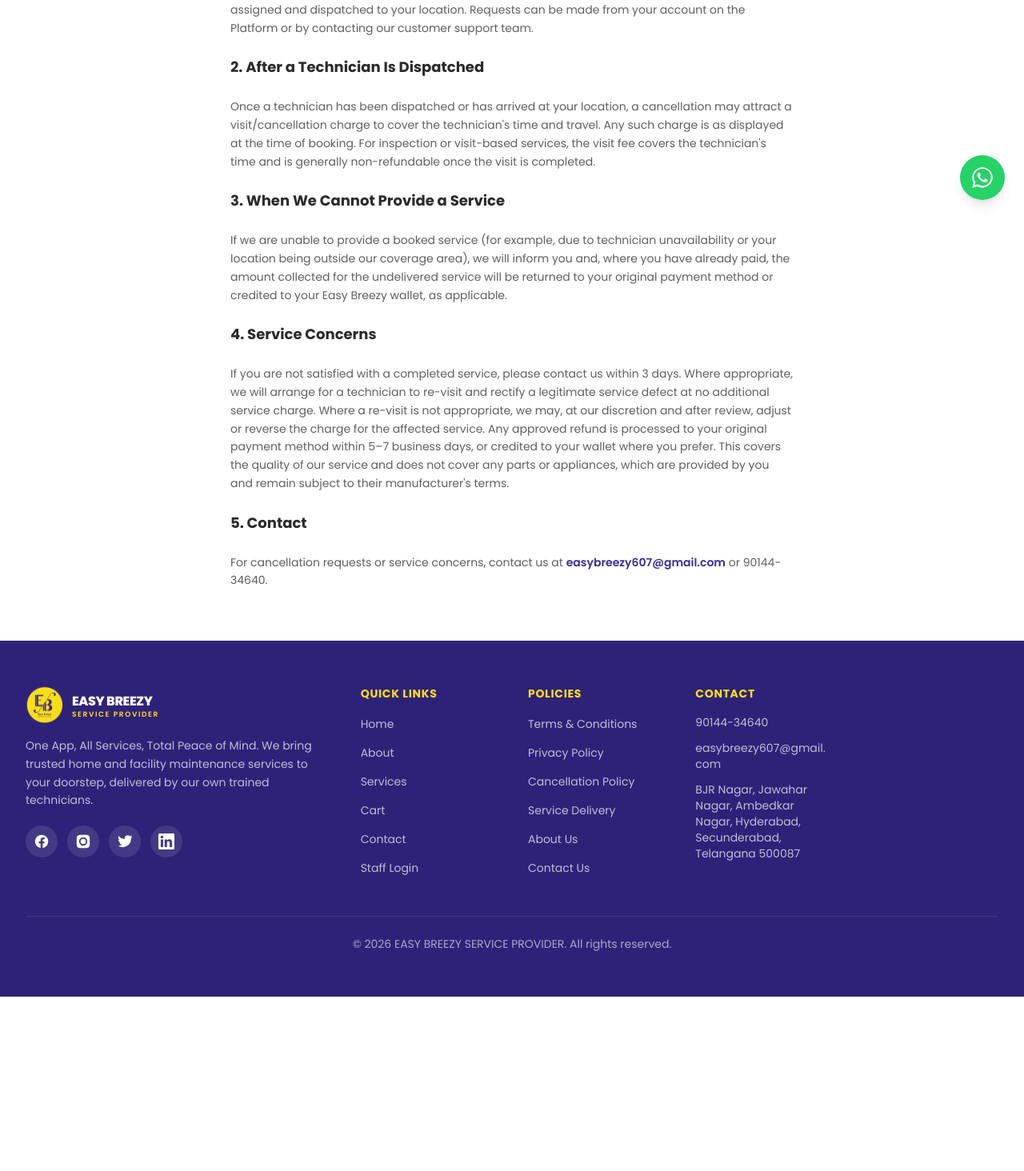
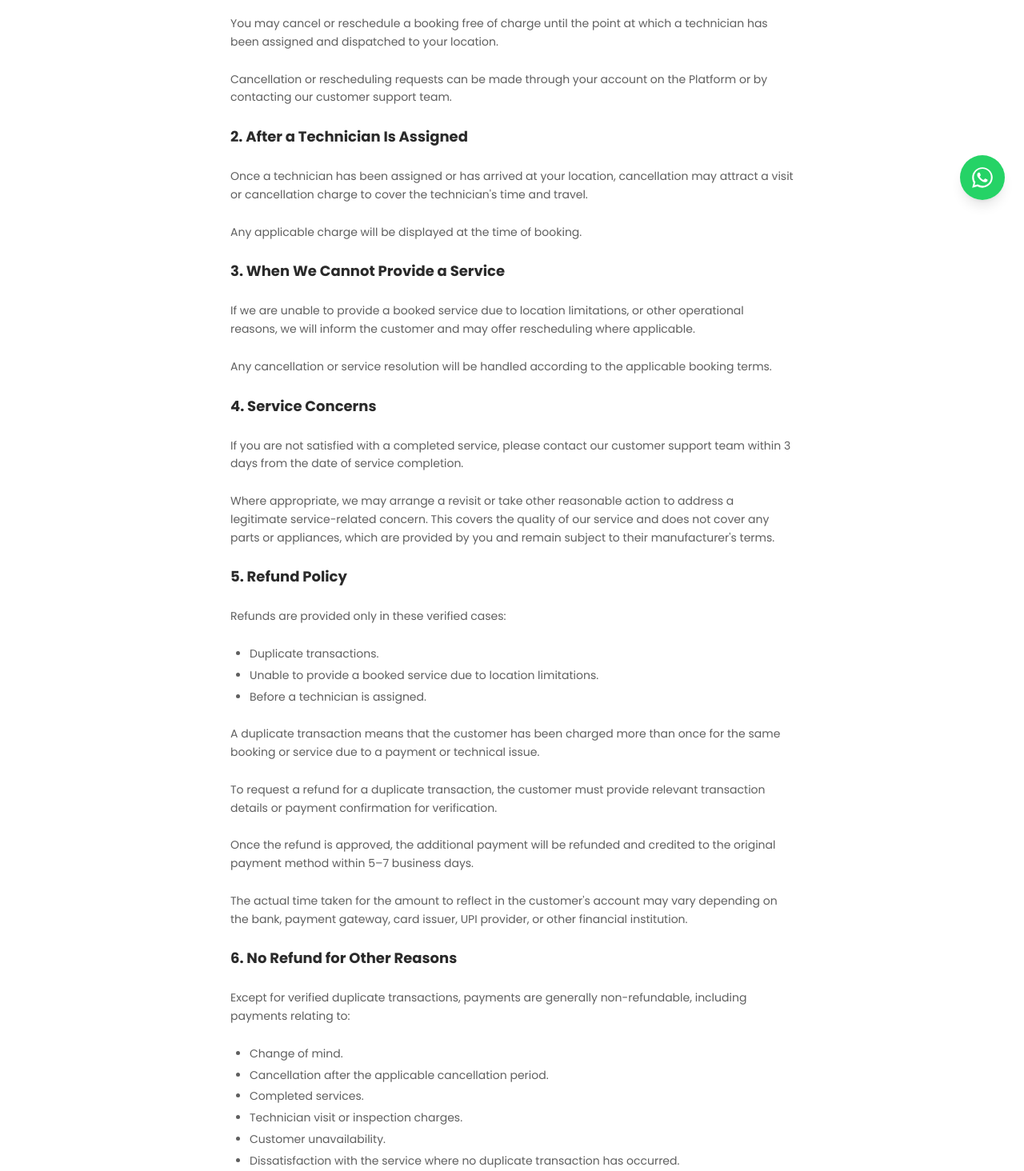
Before and after one commit to ccpixel2print-lgtm/easybreezy, a Next.js app: page /cancellation-refund in a window 1280 px wide. Shown: the part 526-1990 px from the top of the page at 80% size. Before the commit the page ends 1772 px from the top, so only its background shows below. Built offline with nearby package versions, Linux system fonts and the light colour scheme; no server answers.

Commit message:
Fix: cancellation and refund replaced with pg given content

```diff
--- a/src/app/cancellation-refund/page.tsx
+++ b/src/app/cancellation-refund/page.tsx
@@ -2,66 +2,116 @@ import type { Metadata } from 'next';
 import PolicyLayout from '@/components/PolicyLayout';
 
 export const metadata: Metadata = {
-  title: 'Cancellation Policy | Easy Breezy Service Provider',
+  title: 'Cancellation, Rescheduling & Refund Policy | Easy Breezy Service Provider',
   description:
-    'How to cancel or reschedule a service booking with Easy Breezy Service Provider, and how service-related concerns are handled.',
+    'How to cancel or reschedule a service booking with Easy Breezy Service Provider, how service-related concerns are handled, and our refund policy.',
 };
 
 export default function CancellationRefundPage() {
   return (
     <PolicyLayout
-      title="Cancellation Policy"
-      intro="How you can cancel or reschedule a booking, and how we handle service concerns."
+      title="Cancellation, Rescheduling & Refund Policy"
+      intro="How you can cancel or reschedule a booking, how we handle service concerns, and when refunds apply."
       badge="Simple & Fair"
       badgeIcon="⏱️"
     >
       <h2 className="text-lg font-bold text-ink">1. Cancellations &amp; Rescheduling</h2>
       <p>
-        You may cancel or reschedule a booking free of charge up until the point a
-        technician has been assigned and dispatched to your location. Requests can be
-        made from your account on the Platform or by contacting our customer support
-        team.
+        You may cancel or reschedule a booking free of charge until the point at which a
+        technician has been assigned and dispatched to your location.
+      </p>
+      <p>
+        Cancellation or rescheduling requests can be made through your account on the
+        Platform or by contacting our customer support team.
       </p>
 
-      <h2 className="text-lg font-bold text-ink">2. After a Technician Is Dispatched</h2>
+      <h2 className="text-lg font-bold text-ink">2. After a Technician Is Assigned</h2>
       <p>
-        Once a technician has been dispatched or has arrived at your location, a
-        cancellation may attract a visit/cancellation charge to cover the
-        technician&apos;s time and travel. Any such charge is as displayed at the time
-        of booking. For inspection or visit-based services, the visit fee covers the
-        technician&apos;s time and is generally non-refundable once the visit is
-        completed.
+        Once a technician has been assigned or has arrived at your location, cancellation
+        may attract a visit or cancellation charge to cover the technician&apos;s time and
+        travel.
       </p>
+      <p>Any applicable charge will be displayed at the time of booking.</p>
 
       <h2 className="text-lg font-bold text-ink">3. When We Cannot Provide a Service</h2>
       <p>
-        If we are unable to provide a booked service (for example, due to technician
-        unavailability or your location being outside our coverage area), we will inform
-        you and, where you have already paid, the amount collected for the undelivered
-        service will be returned to your original payment method or credited to your
-        Easy Breezy wallet, as applicable.
+        If we are unable to provide a booked service due to location limitations, or other
+        operational reasons, we will inform the customer and may offer rescheduling where
+        applicable.
+      </p>
+      <p>
+        Any cancellation or service resolution will be handled according to the applicable
+        booking terms.
       </p>
 
       <h2 className="text-lg font-bold text-ink">4. Service Concerns</h2>
       <p>
-        If you are not satisfied with a completed service, please contact us within 3
-        days. Where appropriate, we will arrange for a technician to re-visit and
-        rectify a legitimate service defect at no additional service charge. Where a
-        re-visit is not appropriate, we may, at our discretion and after review, adjust
-        or reverse the charge for the affected service. Any approved refund is processed
-        to your original payment method within 5–7 business days, or credited to your
-        wallet where you prefer. This covers the quality of our service and does not
-        cover any parts or appliances, which are provided by you and remain subject to
-        their manufacturer&apos;s terms.
+        If you are not satisfied with a completed service, please contact our customer
+        support team within 3 days from the date of service completion.
+      </p>
+      <p>
+        Where appropriate, we may arrange a revisit or take other reasonable action to
+        address a legitimate service-related concern. This covers the quality of our
+        service and does not cover any parts or appliances, which are provided by you and
+        remain subject to their manufacturer&apos;s terms.
       </p>
 
-      <h2 className="text-lg font-bold text-ink">5. Contact</h2>
+      <h2 className="text-lg font-bold text-ink">5. Refund Policy</h2>
+      <p>Refunds are provided only in these verified cases:</p>
+      <ul className="list-disc space-y-1 pl-6">
+        <li>Duplicate transactions.</li>
+        <li>Unable to provide a booked service due to location limitations.</li>
+        <li>Before a technician is assigned.</li>
+      </ul>
       <p>
-        For cancellation requests or service concerns, contact us at{' '}
-        <a href="mailto:easybreezy607@gmail.com" className="font-semibold text-brand hover:underline">
+        A duplicate transaction means that the customer has been charged more than once for
+        the same booking or service due to a payment or technical issue.
+      </p>
+      <p>
+        To request a refund for a duplicate transaction, the customer must provide relevant
+        transaction details or payment confirmation for verification.
+      </p>
+      <p>
+        Once the refund is approved, the additional payment will be refunded and credited to
+        the original payment method within 5–7 business days.
+      </p>
+      <p>
+        The actual time taken for the amount to reflect in the customer&apos;s account may
+        vary depending on the bank, payment gateway, card issuer, UPI provider, or other
+        financial institution.
+      </p>
+
+      <h2 className="text-lg font-bold text-ink">6. No Refund for Other Reasons</h2>
+      <p>
+        Except for verified duplicate transactions, payments are generally non-refundable,
+        including payments relating to:
+      </p>
+      <ul className="list-disc space-y-1 pl-6">
+        <li>Change of mind.</li>
+        <li>Cancellation after the applicable cancellation period.</li>
+        <li>Completed services.</li>
+        <li>Technician visit or inspection charges.</li>
+        <li>Customer unavailability.</li>
+        <li>
+          Dissatisfaction with the service where no duplicate transaction has occurred.
+        </li>
+      </ul>
+
+      <h2 className="text-lg font-bold text-ink">7. Contact Us</h2>
+      <p>
+        For cancellation, rescheduling, duplicate transaction verification, or
+        service-related concerns, please contact:
+      </p>
+      <p>
+        Email:{' '}
+        <a
+          href="mailto:easybreezy607@gmail.com"
+          className="font-semibold text-brand hover:underline"
+        >
           easybreezy607@gmail.com
-        </a>{' '}
-        or 90144-34640.
+        </a>
+        <br />
+        Phone: 90144-34640
       </p>
     </PolicyLayout>
   );
```
